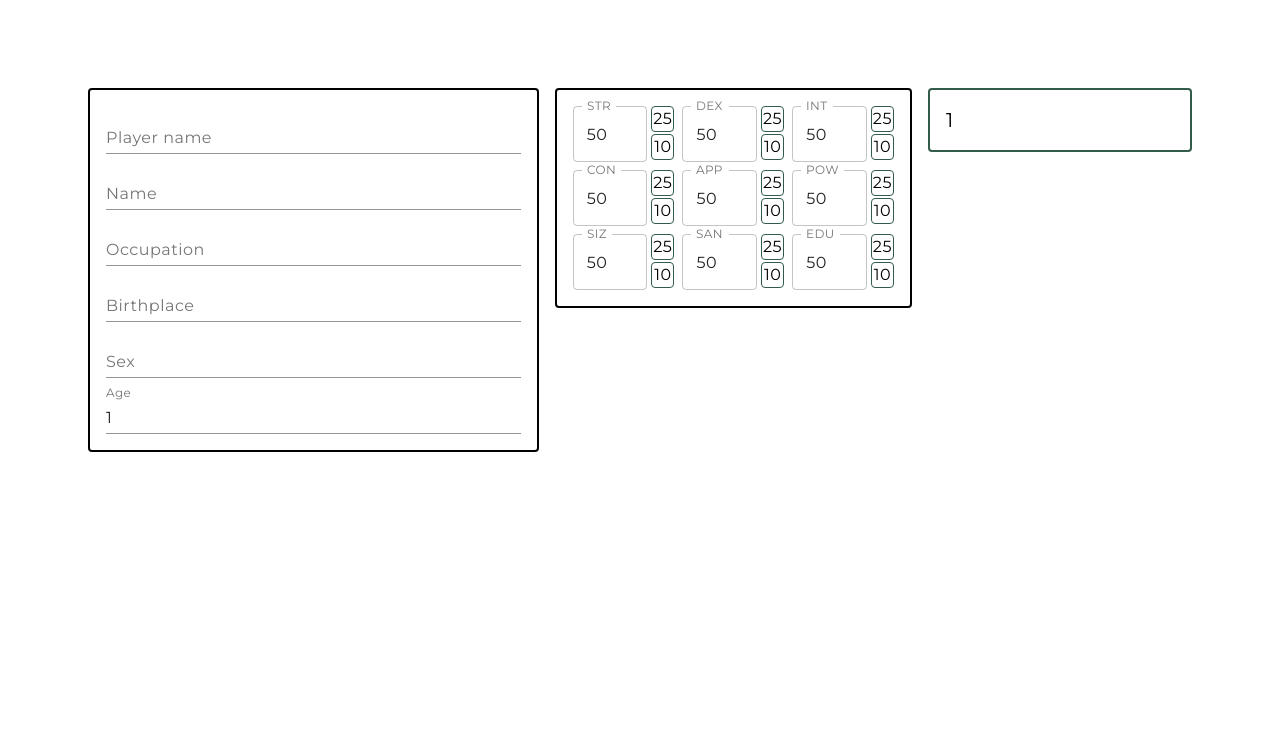
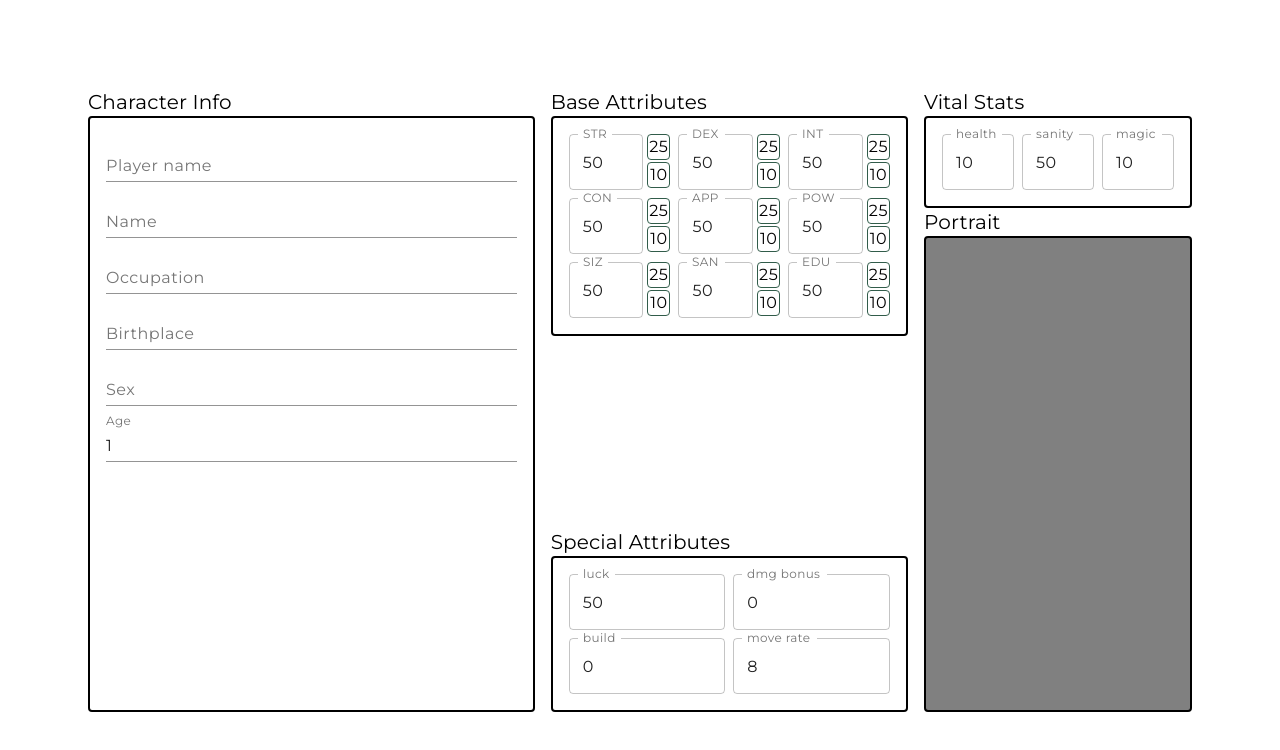
Before and after one commit to Hikaru-L/dynamic-rpg-sheets, a React (Create React App) app in the folder frontend/: page /character/1 in a window 1280 px wide. Shown: the top 750 px of the page. Built offline with nearby package versions, Linux system fonts and the light colour scheme.

Commit message:
refactored layout and added profile component

```diff
--- a/frontend/src/models/COCInvestigator.ts
+++ b/frontend/src/models/COCInvestigator.ts
@@ -35,6 +35,7 @@ export class COCInvestigator {
         sanityPoints: 50,
         build: 0,
         moveRate: 7,
+        currentMagic: 5,
       }
     }
     this.skills = {
@@ -101,7 +102,23 @@ export interface InvestigatorBaseInfo {
 }
 
 export interface InvestigatorStats {
-  baseStats: {
+  baseStats: InvestigatorBaseStats
+  specialStats: InvestigatorSpecialStats
+}
+
+export interface InvestigatorSpecialStats {
+  luck: number
+  damageBonus: number | Dice
+  magicPoints: number
+  currentMagic: number
+  health: number
+  currentHealth: number
+  sanityPoints: number
+  build: number
+  moveRate: number
+}
+
+export interface InvestigatorBaseStats {
   strength: number
   dexterity: number
   intelligence: number
@@ -112,18 +129,6 @@ export interface InvestigatorStats {
   sanity: number
   education: number
 }
-  specialStats: {
-    luck: number
-    damageBonus: number | Dice
-    magicPoints: number
-    health: number
-    currentHealth: number
-    sanityPoints: number
-    build: number
-    moveRate: number
-  }
-}
-
 export interface InvestigatorSkills {
   specialSkills?: {
     [key: string]: number
--- a/frontend/src/pages/CharacterBaseStats.tsx
+++ b/frontend/src/pages/CharacterBaseStats.tsx
@@ -1,15 +1,39 @@
 import React, { ChangeEvent } from "react";
 import { Box, Grid, TextField, Typography } from "@material-ui/core";
-import { InvestigatorStats } from "../models/COCInvestigator";
+import {
+  InvestigatorStats,
+  InvestigatorBaseStats,
+  InvestigatorSpecialStats,
+} from "../models/COCInvestigator";
 import { TypographyVariant } from "../utils/TypographyVariant";
 import { customThemeProps } from "../config/customThemeProps";
 
 export interface CharacterBaseStatsProps {
-  stats: InvestigatorStats;
+  baseStats: InvestigatorBaseStats;
+  specialStats: InvestigatorSpecialStats;
   setStats: (
     propName: string
   ) => (event: ChangeEvent<HTMLInputElement | HTMLTextAreaElement>) => void;
 }
+const specialStatNames = [
+  {
+    label: "luck",
+    id: "luck",
+  },
+  {
+    label: "dmg bonus",
+    id: "damageBonus",
+  },
+  {
+    label: "build",
+    id: "build",
+  },
+  {
+    label: "move rate",
+    id: "moveRate",
+  },
+];
+
 const statNames = [
   {
     label: "STR",
@@ -49,10 +73,21 @@ const statNames = [
   },
 ];
 export const CharacterBaseStats: React.FC<CharacterBaseStatsProps> = ({
-  stats,
+  baseStats,
+  specialStats,
   setStats,
 }) => {
   return (
+    <Box
+      height="100%"
+      display="flex"
+      flexDirection="column"
+      justifyContent="space-between"
+    >
+      <Box display="flex" flexDirection="column">
+        <Typography variant={TypographyVariant.H4}>
+          {"Base Attributes"}
+        </Typography>
         <Box
           display="flex"
           flexDirection="column"
@@ -69,7 +104,7 @@ export const CharacterBaseStats: React.FC<CharacterBaseStatsProps> = ({
                       <TextField
                         label={statName.label}
                         //@ts-ignore
-                    value={stats.baseStats[statName.id]}
+                        value={baseStats[statName.id]}
                         onChange={setStats(statName.id)}
                         variant={"outlined"}
                       />
@@ -87,7 +122,7 @@ export const CharacterBaseStats: React.FC<CharacterBaseStatsProps> = ({
                         <Typography variant={TypographyVariant.BODY1}>
                           {
                             // @ts-ignore
-                        Math.floor(stats.baseStats[statName.id] / 2)
+                            Math.floor(baseStats[statName.id] / 2)
                           }
                         </Typography>
                       </Box>
@@ -102,7 +137,7 @@ export const CharacterBaseStats: React.FC<CharacterBaseStatsProps> = ({
                         <Typography variant={TypographyVariant.BODY1}>
                           {
                             // @ts-ignore
-                        Math.floor(stats.baseStats[statName.id] / 5)
+                            Math.floor(baseStats[statName.id] / 5)
                           }
                         </Typography>
                       </Box>
@@ -113,5 +148,37 @@ export const CharacterBaseStats: React.FC<CharacterBaseStatsProps> = ({
             })}
           </Grid>
         </Box>
+      </Box>
+      <Box display="flex" flexDirection="column">
+        <Typography variant={TypographyVariant.H4}>
+          {"Special Attributes"}
+        </Typography>
+        <Box
+          display="flex"
+          flexDirection="column"
+          borderRadius="4px"
+          border={`2px solid black`}
+          padding="16px"
+        >
+          <Grid container spacing={1}>
+            {specialStatNames.map((stat) => {
+              return (
+                <Grid item md={6}>
+                  <TextField
+                    label={stat.label}
+                    //@ts-ignore
+                    value={specialStats[stat.id]}
+                    variant={"outlined"}
+                    onChange={(e) => {
+                      return;
+                    }}
+                  />
+                </Grid>
+              );
+            })}
+          </Grid>
+        </Box>
+      </Box>
+    </Box>
   );
 };
--- a/frontend/src/pages/CharacterInfo.tsx
+++ b/frontend/src/pages/CharacterInfo.tsx
@@ -1,6 +1,7 @@
 import React, { ChangeEvent } from "react";
-import { Box, TextField } from "@material-ui/core";
+import { Box, TextField, Typography } from "@material-ui/core";
 import { InvestigatorBaseInfo } from "../models/COCInvestigator";
+import { TypographyVariant } from "../utils/TypographyVariant";
 
 export interface CharacterInfoProps {
   info: InvestigatorBaseInfo;
@@ -8,13 +9,18 @@ export interface CharacterInfoProps {
 }
 export const CharacterInfo: React.FC<CharacterInfoProps> = ({ info, setInfo }) => {
   return (
+    <Box display="flex"
+    flex={1}
+    flexDirection="column" >
+      <Typography variant={TypographyVariant.H4}>{'Character Info'}</Typography>
       <Box
         display="flex"
         flexDirection="column"
         borderRadius="4px"
         border={`2px solid black`}
         padding="16px"
-        >
+        height="100%"
+      >
           <TextField label="Player name" value={info.player} onChange={setInfo('player')}/>
           <Box height="8px"/>
           <TextField label="Name" value={info.name} onChange={setInfo('name')}/>
@@ -27,5 +33,6 @@ export const CharacterInfo: React.FC<CharacterInfoProps> = ({ info, setInfo }) =
           <Box height="8px"/>
           <TextField label="Age" value={info.age} onChange={setInfo('age')}/>
         </Box>
+        </Box>
   )
 }
--- /dev/null
+++ b/frontend/src/pages/CharacterProfile.tsx
@@ -0,0 +1,78 @@
+import React, { ChangeEvent } from "react";
+import { Box, Grid, TextField, Typography } from "@material-ui/core";
+import {
+  InvestigatorSpecialStats,
+} from "../models/COCInvestigator";
+import { TypographyVariant } from "../utils/TypographyVariant";
+
+export interface CharacterProfileProps {
+  specialStats: InvestigatorSpecialStats;
+  setStats: (
+    propName: string
+  ) => (event: ChangeEvent<HTMLInputElement | HTMLTextAreaElement>) => void;
+}
+
+const specialExpendableStatNames = [
+  {
+    label: "health",
+    id: "health",
+  },
+  {
+    label: "sanity",
+    id: "sanityPoints",
+  },
+  {
+    label: "magic",
+    id: "magicPoints",
+  },
+];
+
+export const CharacterProfile: React.FC<CharacterProfileProps> = ({
+  specialStats,
+  setStats,
+}) => {
+  return (
+    <Box
+    display="flex"
+    flexDirection="column"
+    >
+      <Typography variant={TypographyVariant.H4}>{"Vital Stats"}</Typography>
+      <Box
+        display="flex"
+        flexDirection="column"
+        borderRadius="4px"
+        border={`2px solid black`}
+        padding="16px"
+      >
+        <Grid container spacing={1}>
+          {specialExpendableStatNames.map((stat) => {
+            return (
+              <Grid item md={4}>
+                <TextField
+                  label={stat.label}
+                  //@ts-ignore
+                  value={specialStats[stat.id]}
+                  variant={"outlined"}
+                  onChange={(e) => {
+                    return;
+                  }}
+                />
+              </Grid>
+            );
+          })}
+        </Grid>
+      </Box>
+      <Typography variant={TypographyVariant.H4}>{"Portrait"}</Typography>
+      <Box
+        display="flex"
+        flexDirection="column"
+        borderRadius="4px"
+        border={`2px solid black`}
+        padding="16px"
+        bgcolor='gray'
+        height="100%"
+      >
+      </Box>
+    </Box>
+  );
+};
--- a/frontend/src/pages/CharacterSheetPage.tsx
+++ b/frontend/src/pages/CharacterSheetPage.tsx
@@ -1,14 +1,20 @@
 import React, { useState, ChangeEvent, useEffect } from "react";
 import { useParams } from "react-router-dom";
-import { Typography, Box, ThemeProvider, Grid } from "@material-ui/core";
-import { TypographyVariant } from "../utils/TypographyVariant";
+import { Box, ThemeProvider } from "@material-ui/core";
 import { theme } from "../config/theme";
 import styled from "styled-components";
-import { customThemeProps } from "../config/customThemeProps";
 import { CharacterInfo } from "./CharacterInfo";
-import { COCInvestigator } from "../models/COCInvestigator";
+import { CharacterProfile } from "./CharacterProfile";
+import {
+  COCInvestigator,
+  InvestigatorSpecialStats,
+  InvestigatorBaseStats,
+} from "../models/COCInvestigator";
 import { CharacterBaseStats } from "./CharacterBaseStats";
-import { MoveRateCalculator, DamageBonusAndBuildCalculator } from "../utils/COCCalculators";
+import {
+  MoveRateCalculator,
+  DamageBonusAndBuildCalculator,
+} from "../utils/COCCalculators";
 
 const Wrapper = styled.div`
   display: flex;
@@ -20,83 +26,105 @@ const Wrapper = styled.div`
 
 export const CharacterSheetPage: React.FC = () => {
   const { characterId } = useParams();
-  const [character, setCharacter] = useState<COCInvestigator>(new COCInvestigator())
+  const [character, setCharacter] = useState<COCInvestigator>(
+    new COCInvestigator()
+  );
+  const [baseStats, setBaseStats] = useState<InvestigatorBaseStats>(
+    character.stats.baseStats
+  );
+  const [specialStats, setSpecialStats] = useState<InvestigatorSpecialStats>(
+    character.stats.specialStats
+  );
 
   const calculateSpecialStats = () => {
-    const {db: damageBonus, build} = DamageBonusAndBuildCalculator(character.stats.baseStats.strength, character.stats.baseStats.size)
-    setCharacter({
-      ...character,
-      stats: {
-        ...character.stats,
-        specialStats: {
-          ...character.stats.specialStats,
-          sanityPoints: character.stats.baseStats.power,
-          magicPoints: Math.floor(character.stats.baseStats.power/5),
-          health: Math.floor((character.stats.baseStats.size + character.stats.baseStats.constitution)/10),
-          currentHealth: Math.floor((character.stats.baseStats.size + character.stats.baseStats.constitution)/10),
-          moveRate: MoveRateCalculator(character.stats.baseStats.strength, character.stats.baseStats.dexterity, character.stats.baseStats.size, character.info.age),
-          damageBonus,
-          build,
-        }
-      }
-    })
-  }
+    const { db: damageBonus, build } = DamageBonusAndBuildCalculator(
+      baseStats.strength,
+      baseStats.size
+    );
+    setSpecialStats({
+      luck: specialStats.luck,
+      sanityPoints: baseStats.power,
+      magicPoints: Math.floor(baseStats.power / 5),
+      health: Math.floor(
+        (character.stats.baseStats.size +
+          baseStats.constitution) /
+          10
+      ),
+      currentHealth: Math.floor(
+        (baseStats.size +
+          baseStats.constitution) /
+          10
+      ),
+      moveRate: MoveRateCalculator(
+        baseStats.strength,
+        baseStats.dexterity,
+        baseStats.size,
+        character.info.age
+      ),
+      damageBonus,
+      build,
+      currentMagic: Math.floor(baseStats.power / 5),
+    });
+  };
 
   useEffect(() => {
-    calculateSpecialStats()
-  }, [])
+    calculateSpecialStats();
+  }, [baseStats, character]);
 
-
-  const setCharacterInfo = (propName: string) => (event: ChangeEvent<HTMLInputElement | HTMLTextAreaElement>) => {
+  const setCharacterInfo = (propName: string) => (
+    event: ChangeEvent<HTMLInputElement | HTMLTextAreaElement>
+  ) => {
     setCharacter({
       ...character,
       info: {
         ...character.info,
         [propName]: event.target.value,
-      }
-    })
-  }
+      },
+    });
+  };
 
-  const setCharacterBaseStats = (propName: string) => (event: ChangeEvent<HTMLInputElement | HTMLTextAreaElement>) => {
-    const newStat = Number(event.target.value)
-    if(newStat || event.target.value === '') {
-      setCharacter({
-        ...character,
-        stats: {
-          ...character.stats,
-          baseStats: {
-            ...character.stats.baseStats,
-            [propName]: (newStat > 100 ? 100 : newStat),
-          }
-        }
-      })
-      calculateSpecialStats()
+  const setCharacterBaseStats = (propName: string) => (
+    event: ChangeEvent<HTMLInputElement | HTMLTextAreaElement>
+  ) => {
+    const newStat = Number(event.target.value);
+    if (newStat || event.target.value === "") {
+      setBaseStats({
+        ...baseStats,
+        [propName]: newStat > 100 ? 100 : newStat,
+      });
     }
-  }
+  };
+
+  const setCharacterSpecialStats = (propName: string) => (
+    event: ChangeEvent<HTMLInputElement | HTMLTextAreaElement>
+  ) => {
+    const newStat = Number(event.target.value);
+    if (newStat || event.target.value === "") {
+      setSpecialStats({
+        ...specialStats,
+        [propName]: newStat,
+      });
+    }
+  };
 
   return (
     <Wrapper>
       <ThemeProvider theme={theme}>
-        <Grid container spacing={2}>
-          <Grid item md={5}>
-            <CharacterInfo info={character.info} setInfo={setCharacterInfo}/>
-          </Grid>
-          <Grid item md={4}>
-            <CharacterBaseStats stats={character.stats} setStats={setCharacterBaseStats}/>
-          </Grid>
-          <Grid item md={3}>
-            <Box
-              display="flex"
-              borderRadius="4px"
-              border={`2px solid ${customThemeProps.colors.waterGreen}`}
-              padding="16px"
-            >
-              <Typography variant={TypographyVariant.H4}>
-                {characterId}
-              </Typography>
-            </Box>
-          </Grid>
-        </Grid>
+        <Box display="flex" flex="1">
+        <Box display="flex" flex="5" mr={2}>
+            <CharacterInfo info={character.info} setInfo={setCharacterInfo} />
+          </Box>
+          <Box display="flex" flex="4" mr={2}>
+            <CharacterBaseStats
+              baseStats={baseStats}
+              specialStats={specialStats}
+              setStats={setCharacterBaseStats}
+            />
+          </Box>
+          <Box display="flex" flex="3">
+            <CharacterProfile specialStats={specialStats} setStats={setCharacterSpecialStats}/>
+          </Box>
+        </Box>
       </ThemeProvider>
     </Wrapper>
   );
```
Also changed, not shown: frontend/src/models/Dice.ts (+8 -0 lines). Lines whose indentation alone changed are shown as unchanged.
